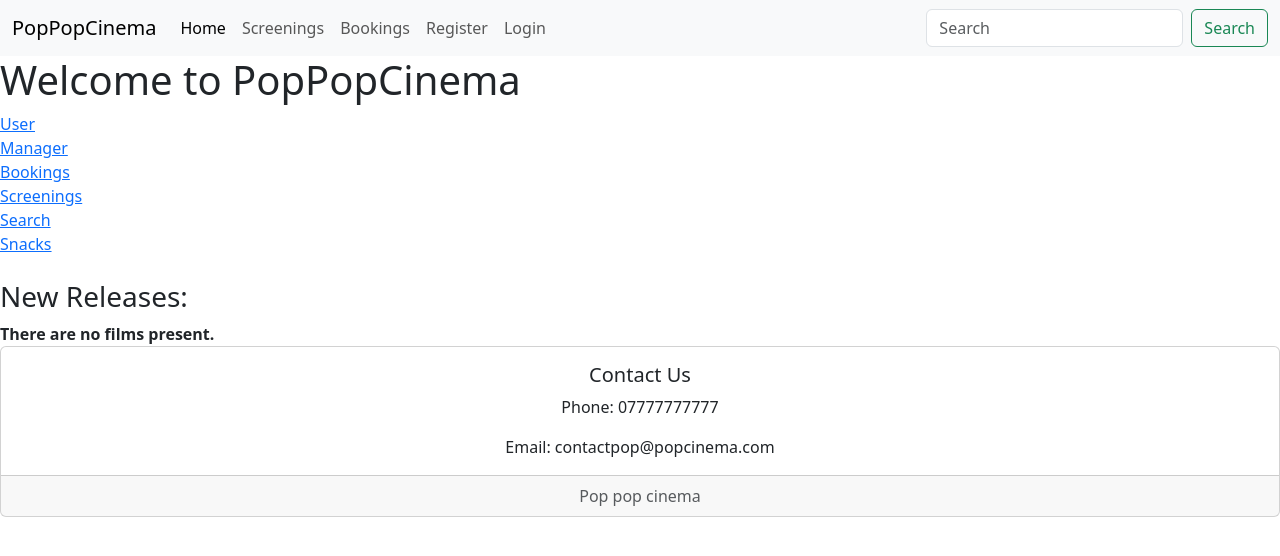
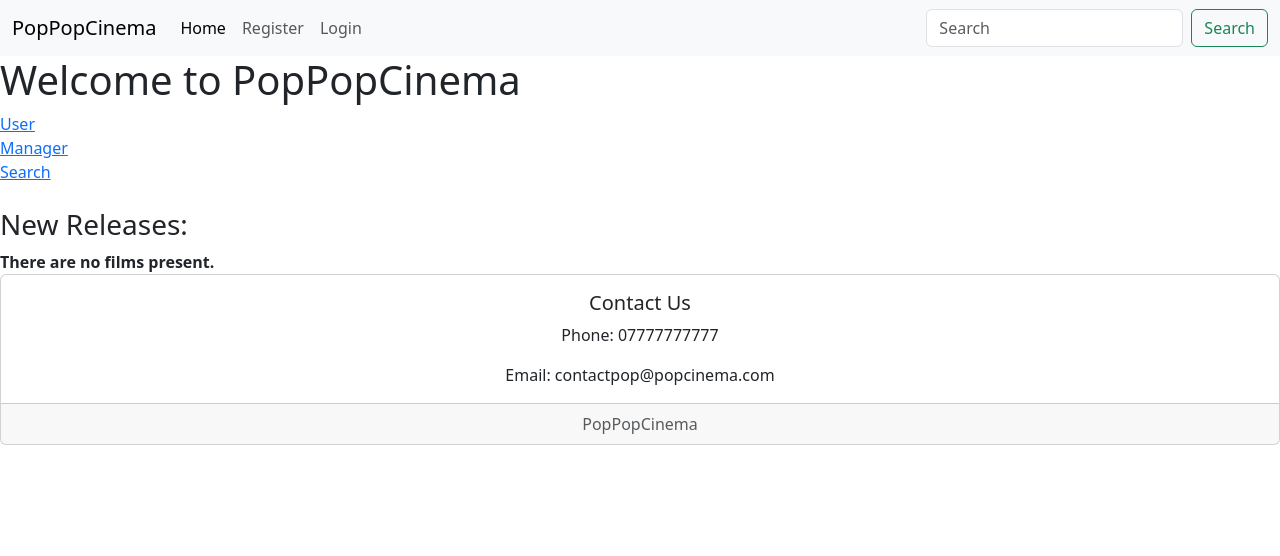
Before and after one commit to LoganBrownGU/13C-wad2-project, a Django app: page / in a window 1280 px wide. Shown: the top 556 px of the page. Run offline with Django 3.2, Linux system fonts and the light colour scheme; data that the repository does not hold is empty; some libraries are stand-ins or nearby versions.

Commit message:
Removed Bookings and Screenings pages

```diff
--- a/cinema/urls.py
+++ b/cinema/urls.py
@@ -7,10 +7,7 @@ urlpatterns = [
     path('', views.home, name='home'),
     path('user/', views.user, name='user'),
     path('manager/', views.manager, name='manager'),
-    path('bookings/', views.bookings, name='bookings'),
-    path('screenings/', views.screenings, name='screenings'),
     path('search/', views.search, name='search'),
-    path('snacks/', views.snacks, name='snacks'),
     path('register/', views.register, name='register'),
     path('login/', views.user_login, name='login'),
     path('logout/', views.user_logout, name='logout'),
--- a/cinema/views.py
+++ b/cinema/views.py
@@ -27,18 +27,6 @@ def manager(request):
     return render(request, 'cinema/manager.html', context=context_dict)
 
 
-def bookings(request):
-    context_dict = {}
-
-    return render(request, 'cinema/bookings.html', context=context_dict)
-
-
-def screenings(request):
-    context_dict = {}
-
-    return render(request, 'cinema/screenings.html', context=context_dict)
-
-
 def reviews(request, film_title_slug):
     context_dict = {}
     try:
@@ -57,12 +45,6 @@ def search(request):
     context_dict = {}
 
     return render(request, 'cinema/search.html', context=context_dict)
-
-
-def snacks(request):
-    context_dict = {}
-
-    return render(request, 'cinema/snacks.html', context=context_dict)
 
 
 def register(request):
--- a/populate_cinema.py
+++ b/populate_cinema.py
@@ -8,7 +8,7 @@ from django.contrib.auth.models import User
 from django.utils import timezone
 from random import randrange
 from datetime import datetime
-from cinema.models import Booking, Screen, Screening, Film, Review
+from cinema.models import Film, Review
 
 
 def populate():
@@ -27,7 +27,8 @@ def populate():
 
     films = []
     with open("films.tsv") as f:
-        while line := f.readline():
+        contents = f.readlines()
+        for line in contents:
             line = line.split("\t")
             if len(line) < 9:
                 continue
--- a/templates/cinema/base.html
+++ b/templates/cinema/base.html
@@ -28,12 +28,6 @@
                 <ul class="navbar-nav me-auto mb-2 mb-lg-0">
                     <li class="nav-item">
                         <a class="nav-link active" aria-current="page" href="{% url 'cinema:home' %}">Home</a>
-                    </li>
-                    <li class="nav-item">
-                        <a class="nav-link" href="{% url 'cinema:screenings' %}">Screenings</a>
-                    </li>
-                    <li class="nav-item">
-                        <a class="nav-link" href="{% url 'cinema:bookings' %}">Bookings</a>
                     </li>
                     {% if user.is_authenticated %}
                     <li class="nav-item">
@@ -73,7 +67,7 @@
             <p class="card-text">Email: contactpop@popcinema.com </p>
         </div>
         <div class="card-footer text-muted">
-            Pop pop cinema
+            PopPopCinema
         </div>
     </div>
 </div>
--- a/templates/cinema/home.html
+++ b/templates/cinema/home.html
@@ -14,10 +14,7 @@ Home
 <div>
     <a href="{% url 'cinema:user' %}">User</a><br />
     <a href="{% url 'cinema:manager' %}">Manager</a><br />
-    <a href="{% url 'cinema:bookings' %}">Bookings</a><br />
-    <a href="{% url 'cinema:screenings' %}">Screenings</a><br />
     <a href="{% url 'cinema:search' %}">Search</a><br />
-    <a href="{% url 'cinema:snacks' %}">Snacks</a><br />
 </div>
 <br />
 <div>
```
Also changed, not shown: cinema/admin.py (+4 -5 lines), cinema/models.py (+0 -28 lines), templates/cinema/bookings.html (deleted, +0 -9 lines), templates/cinema/screenings.html (deleted, +0 -9 lines), templates/cinema/snacks.html (deleted, +0 -9 lines), cinema/migrations/0006_auto_20230310_1637.py (added).
